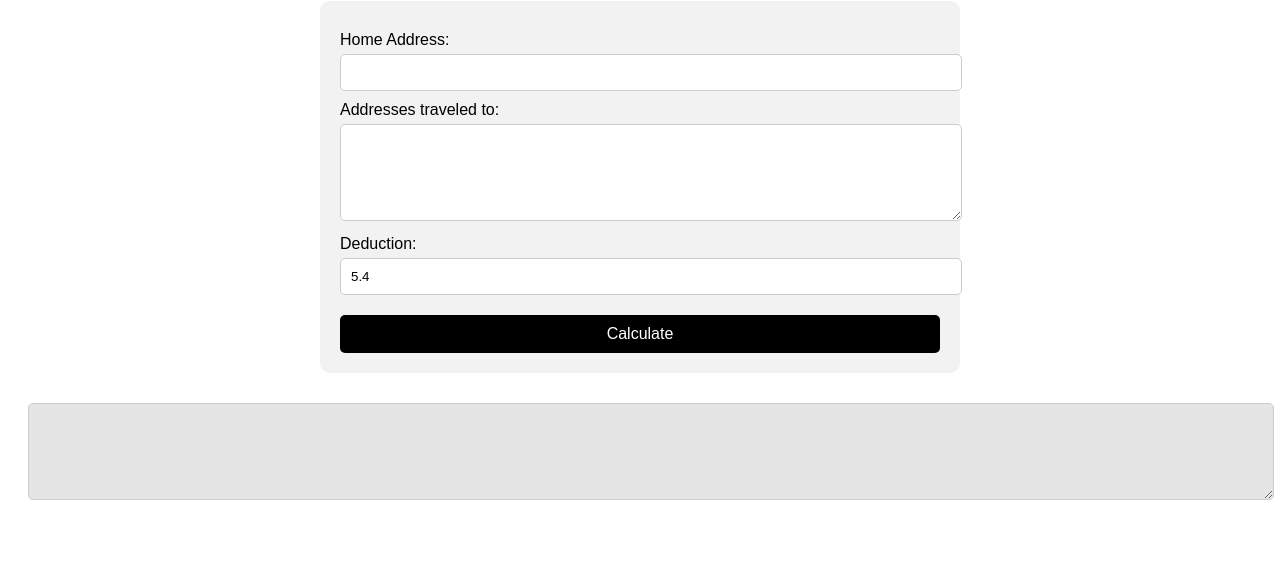
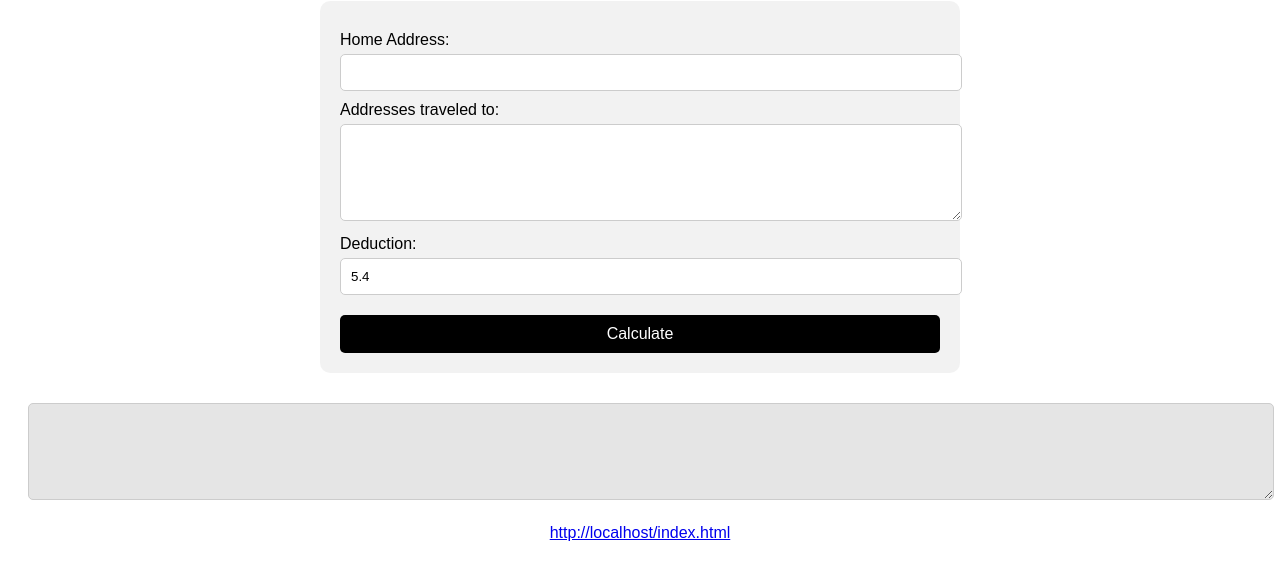
Before and after one commit to chrisp230/Mileage-Calculator, a plain HTML site: page index.html in a window 1280 px wide. Shown: the part 107-686 px from the top of the page. Drawn offline with Linux system fonts and the light colour scheme.

Commit message:
Update index.html

```diff
--- a/index.html
+++ b/index.html
@@ -4,7 +4,7 @@
     <meta charset="UTF-8">
     <meta name="viewport" content="width=device-width, initial-scale=1.0">
     <title>Mileage Calculation</title>
-     <link rel="apple-touch-icon" href="apple-touch-icon.png">
+    <link rel="apple-touch-icon" href="apple-touch-icon.png">
     <style>
         body {
             background-color: white;
@@ -92,6 +92,13 @@
         function getDistance(home, destination) {
             return Math.random() * 100; // Replace with actual distance calculation logic
         }
+
+        function setLinkToSelf() {
+            document.getElementById('selfLink').href = window.location.href;
+            document.getElementById('selfLink').textContent = window.location.href;
+        }
+
+        window.onload = setLinkToSelf;
     </script>
 </head>
 <body>
@@ -110,5 +117,8 @@
     </div>
     <div id="results"></div>
     <textarea id="response" rows="5" readonly></textarea>
+    <div style="margin-top: 20px; text-align: center;">
+        <a id="selfLink" href="#">Link to this page</a>
+    </div>
 </body>
 </html>
```
